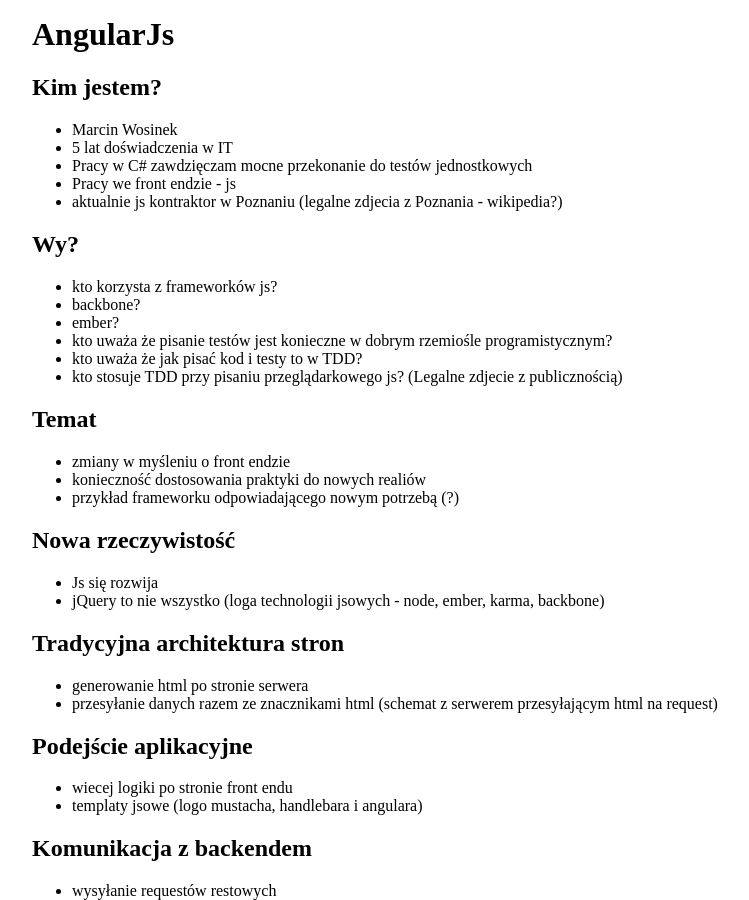
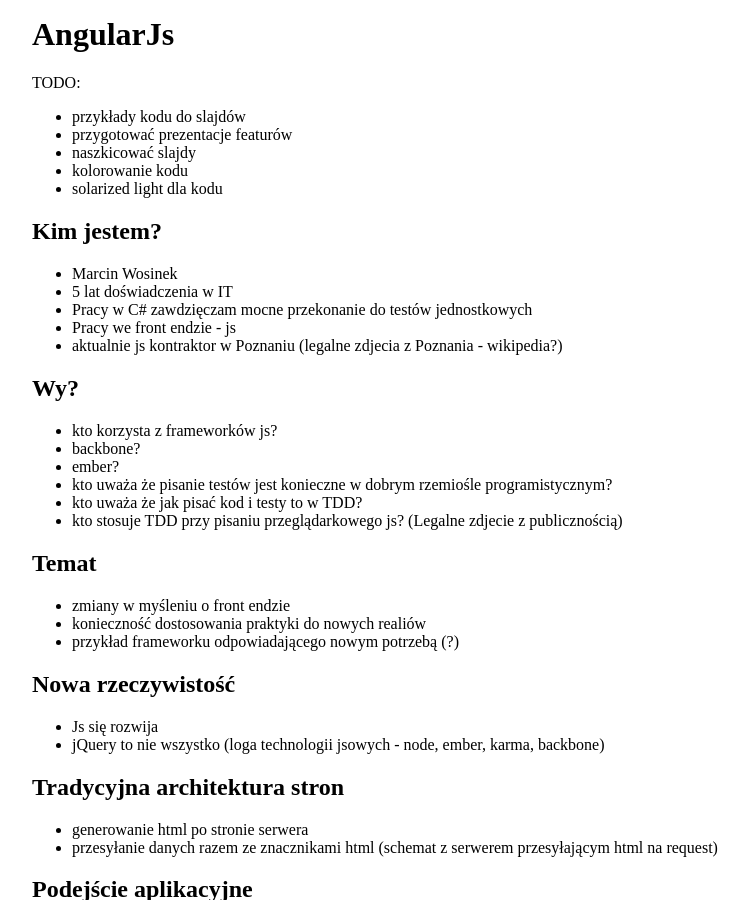
Before and after one commit to marcin-wosinek/blog, a Jekyll site: the page built from _posts/2013-04-12-AngularJs-4developers-Warszawa.md, in a window 1280 px wide and 900 px high. Shown: the whole window, without its empty margins (128-877 px from the left). Built offline with Jekyll 4.4.1, drawn with Linux system fonts in a browser that asks for light colours.

Commit message:
Todo list 4dev

```diff
--- a/_posts/2013-04-12-AngularJs-4developers-Warszawa.md
+++ b/_posts/2013-04-12-AngularJs-4developers-Warszawa.md
@@ -5,6 +5,14 @@
 tags: [AngularJs, 4developers, Warszawa]
 ---
 # AngularJs
+TODO:
+
+* przykłady kodu do slajdów
+* przygotować prezentacje featurów
+* naszkicować slajdy
+* kolorowanie kodu
+* solarized light dla kodu
+
 ## Kim jestem?
 * Marcin Wosinek
 * 5 lat doświadczenia w IT
```
